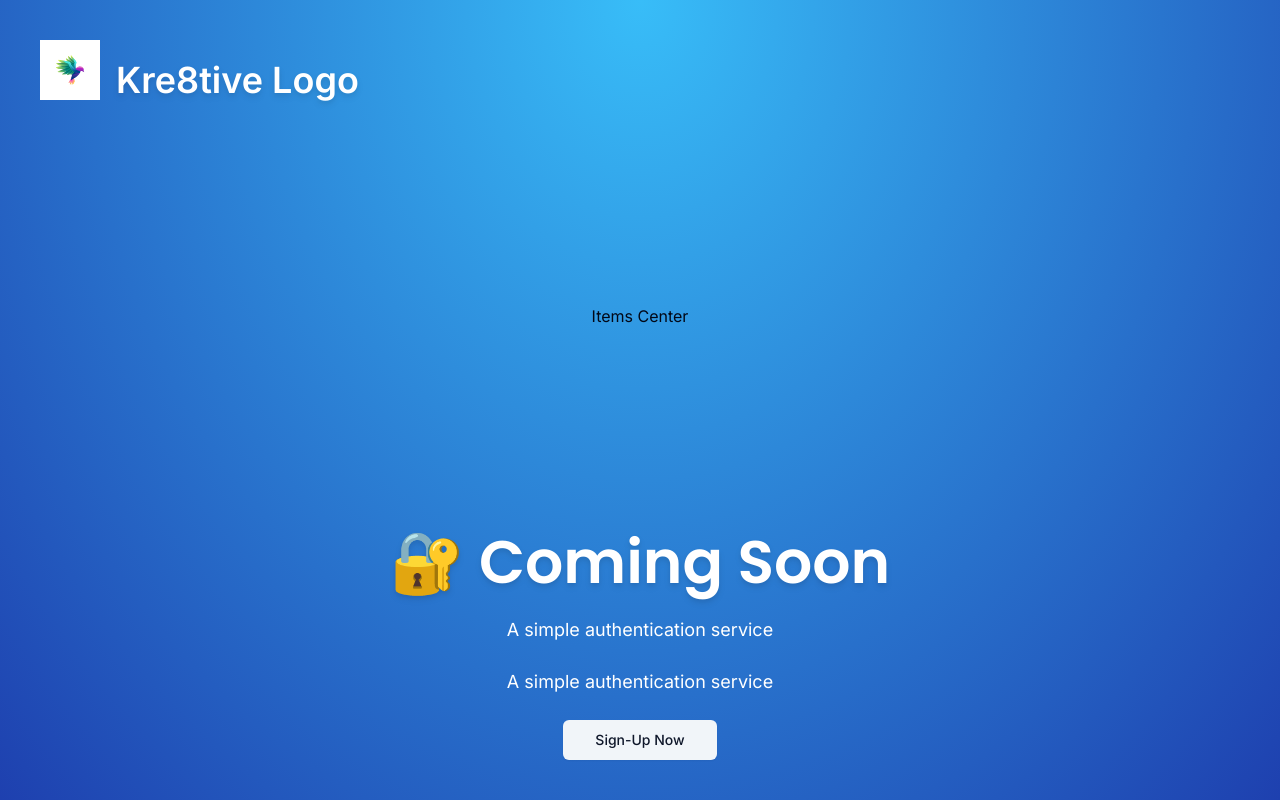
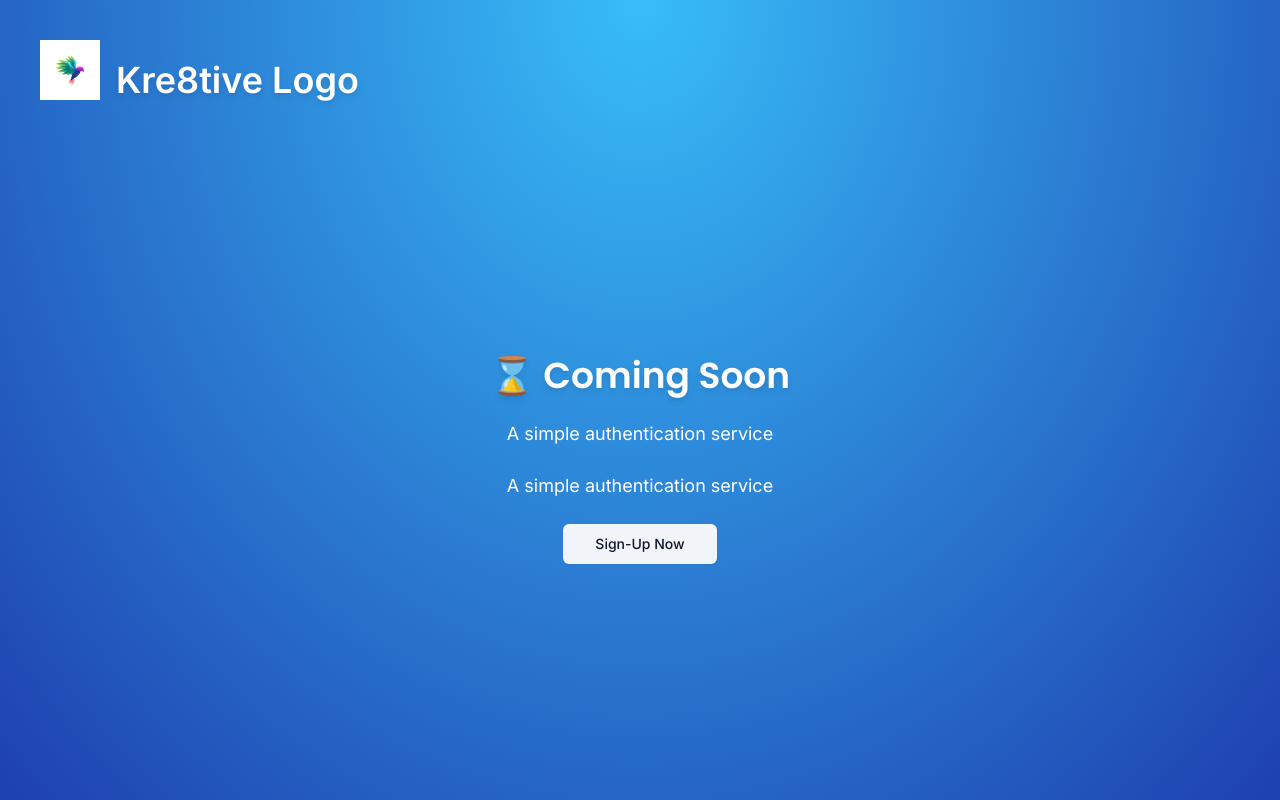
Before and after one commit to nicholavila/Creative-Marketplace, a Next.js app: page / in a window 1280 px wide. Built offline with nearby package versions, Linux system fonts and the light colour scheme; no server answers.

Commit message:
style(homepage): add main content

```diff
--- a/app/page.tsx
+++ b/app/page.tsx
@@ -17,17 +17,15 @@ export default function Home() {
           <p className="text-4xl font-semibold text-white drop-shadow-md">Kre8tive Logo</p>
         </div>
       </div>
-      <div className="w-full h-full flex items-center justify-center">
-        Items Center
-      </div>
-      <div className="space-y-6 text-center">
+      <div className="w-full h-full flex justify-center pt-64">
+        <div className="space-y-6 text-center">
         <h1
           className={cn(
-            "text-6xl font-semibold text-white drop-shadow-md",
+            "text-4xl font-semibold text-white drop-shadow-md",
             font.className
           )}
         >
-          🔐 Coming Soon
+          ⌛ Coming Soon
         </h1>
         <p className="text-white text-lg">A simple authentication service</p>
         <p className="text-white text-lg">A simple authentication service</p>
@@ -39,6 +37,7 @@ export default function Home() {
           </SignupButton>
         </div>
       </div>
+      </div>
     </main>
   );
 }
```
